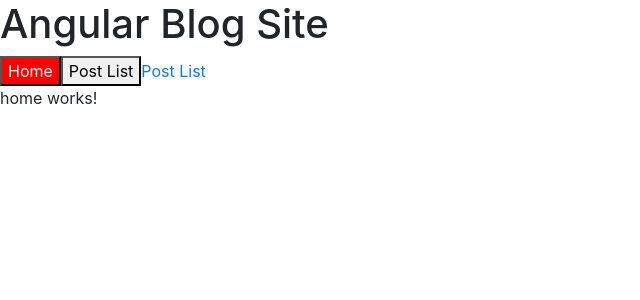
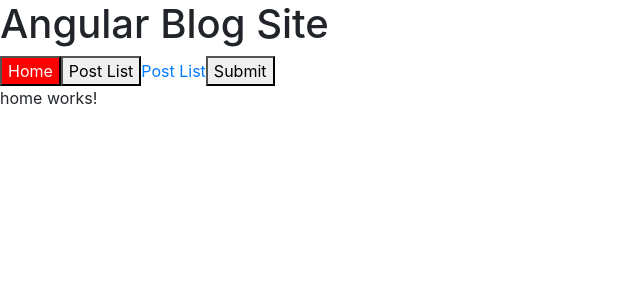
Before and after one commit to naman995/ang, an Angular app in the folder angu/: page / in a window 1280 px wide. Shown: the top 300 px of the page, without its empty margins (0-640 px from the left). Built offline with nearby package versions, Linux system fonts and the light colour scheme.

Commit message:
Navigate programmatically

```diff
--- a/angu/src/app/app.component.html
+++ b/angu/src/app/app.component.html
@@ -6,6 +6,7 @@
 <button routerLink="/" routerLinkActive="active">Home </button>
 <button routerLink="/posts" routerLinkActive="active" [queryParams]="{page:1 ,orderBy:'newest'}">Post List</button>
 <a routerLink="/posts">Post List</a>
+<button (click)="onSubmit()">Submit</button>
 <!-- <app-post-list></app-post-list> -->
 
 <!-- Href tag will reload application but routerlink doesnot -->
--- a/angu/src/app/app.component.ts
+++ b/angu/src/app/app.component.ts
@@ -1,4 +1,5 @@
 import { Component, OnInit } from '@angular/core';
+import { Route, Router } from '@angular/router';
 import { Observable } from 'rxjs';
 
 @Component({
@@ -7,7 +8,17 @@
   styleUrls: ['./app.component.css'],
 })
 export class AppComponent implements OnInit {
+  constructor(private router: Router) {}
+
   title = 'angu';
+
+  onSubmit = () => {
+    // this.router.navigate(['/posts']);
+    this.router.navigate(['/post', 1, 'postTitle']);
+    this.router.navigate(['/post'], {
+      queryParams: { page: 1, order: 'postTitle' },
+    });
+  };
 
   ngOnInit(): void {
     const obsTest$ = new Observable((observer) => {
```
